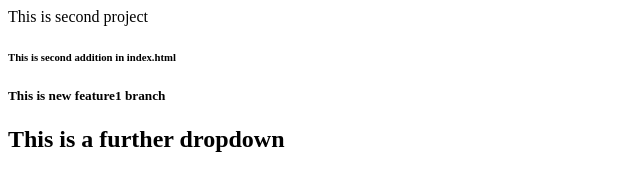
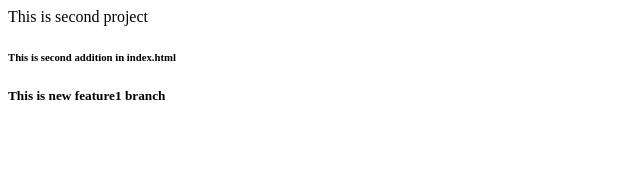
Before and after one commit to mohibbullah-dev/LocalRepo, a plain HTML site: page index.html in a window 1280 px wide. Shown: the whole page, without its empty margins (0-640 px from the left). Drawn offline with Linux system fonts and the light colour scheme.

```diff
--- a/index.html
+++ b/index.html
@@ -12,6 +12,6 @@
     </h6>
      <h5>This is new feature1 branch</h5>
 
-     <h2>This is a further dropdown</h2>
+
 </body>
 </html>
```
